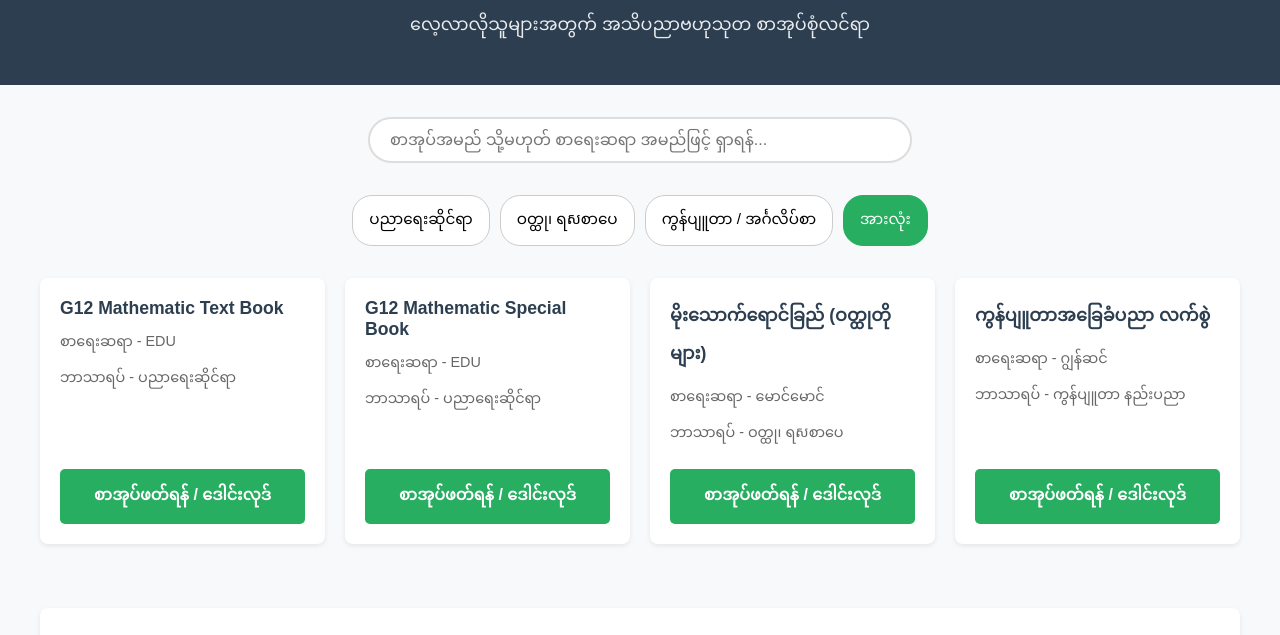
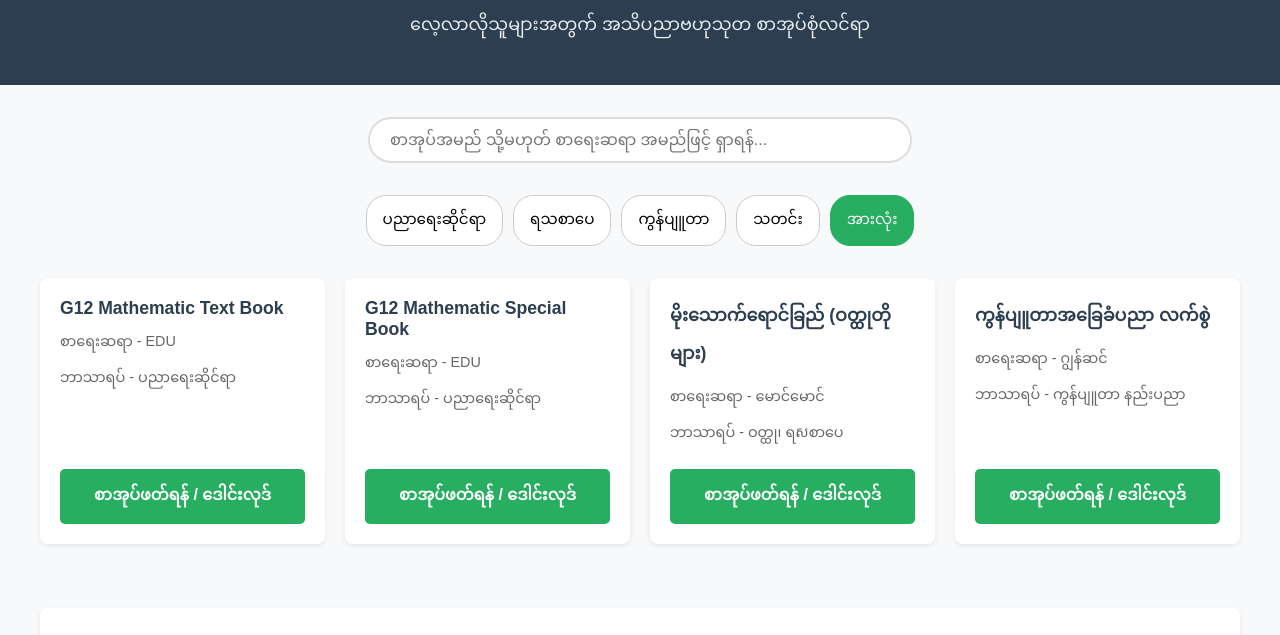
Before and after one commit to myasoe777-bravo/Online-Library, a plain HTML site: page index.html in a window 1280 px wide. Shown: the part 120-755 px from the top of the page. Drawn offline with Linux system fonts and the light colour scheme.

Commit message:
Update index.html

```diff
--- a/index.html
+++ b/index.html
@@ -175,8 +175,9 @@
         <!-- Categories -->
         <div class="categories">
             <button class="cat-btn" onclick="filterCategory('edu', this)">ပညာရေးဆိုင်ရာ</button>
-            <button class="cat-btn" onclick="filterCategory('lit', this)">ဝတ္ထု၊ ရសစာပေ</button>
-            <button class="cat-btn" onclick="filterCategory('tech', this)">ကွန်ပျူတာ / အင်္ဂလိပ်စာ</button>
+            <button class="cat-btn" onclick="filterCategory('lit', this)">ရသစာပေ</button>
+            <button class="cat-btn" onclick="filterCategory('tech', this)">ကွန်ပျူတာ</button>
+            <button class="cat-btn" onclick="filterCategory('new', this)">သတင်း</button>
             <button class="cat-btn active" onclick="filterCategory('all', this)">အားလုံး</button>
         </div>
 
```
